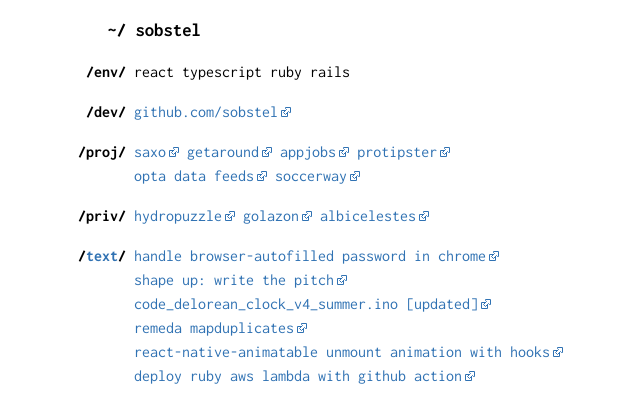
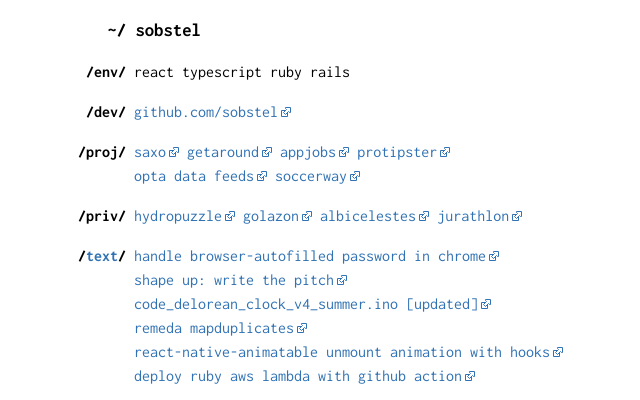
Before and after one commit to sobstel/sobstel.github.com, a Jekyll site: the page built from index.html, in a window 1280 px wide. Shown: the top 400 px of the page, without its empty margins (306-946 px from the left). Built offline with Jekyll 4.4.1, drawn with Linux system fonts in a browser that asks for light colours.

Commit message:
You can do anything, but not everything.

```diff
--- a/index.html
+++ b/index.html
@@ -34,6 +34,7 @@
       <a href="/hydropuzzle/" target="_blank">hydropuzzle</a>
       <a href="https://golazon.com/" target="_blank">golazon</a>
       <a href="https://albicelestes.com/" target="_blank">albicelestes</a>
+      <a href="https://www.jurathlon.pl/" target="_blank">jurathlon</a>
     </dd>
     <dt>/<a href="/gists/">text</a>/</dt>
     <dd>
```
